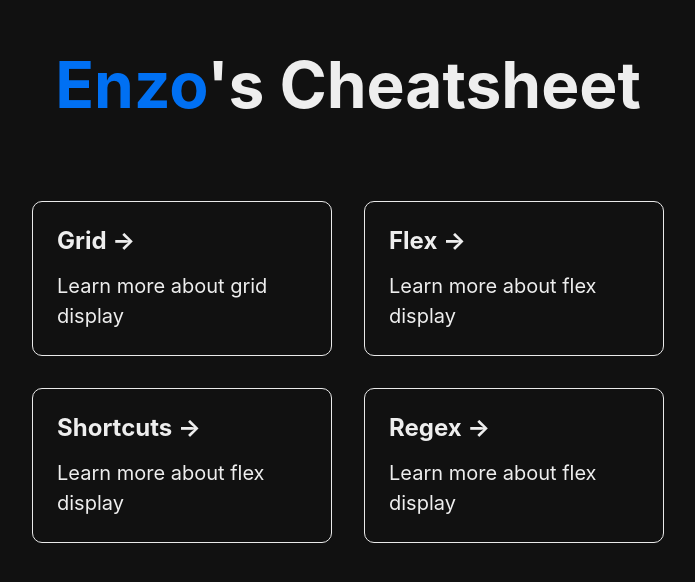
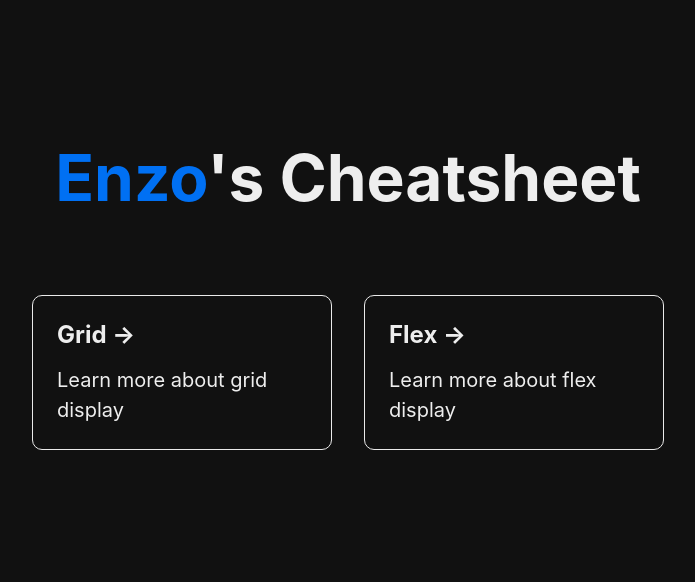
Before and after one commit to Eynzof/cheatsheet, a Next.js app: page / in a window 1280 px wide. Shown: the part 118-700 px from the top of the page, without its empty margins (292-987 px from the left). Built offline with nearby package versions, Linux system fonts and the light colour scheme.

Commit message:
deployment

```diff
--- a/pages/index.tsx
+++ b/pages/index.tsx
@@ -25,13 +25,13 @@ export default function Page() {
                         <p>Learn more about flex display</p>
                     </Link>
 
-                    <Link href='./grid' className={styles.card}><h2>Shortcuts &rarr;</h2>
-                        <p>Learn more about flex display</p>
-                    </Link>
+                    {/*<Link href='./grid' className={styles.card}><h2>Shortcuts &rarr;</h2>*/}
+                    {/*    <p>Learn more about flex display</p>*/}
+                    {/*</Link>*/}
 
-                    <Link href='./grid' className={styles.card}><h2>Regex &rarr;</h2>
-                        <p>Learn more about flex display</p>
-                    </Link>
+                    {/*<Link href='./grid' className={styles.card}><h2>Regex &rarr;</h2>*/}
+                    {/*    <p>Learn more about flex display</p>*/}
+                    {/*</Link>*/}
                 </div>
             </main>
         </div>
```
